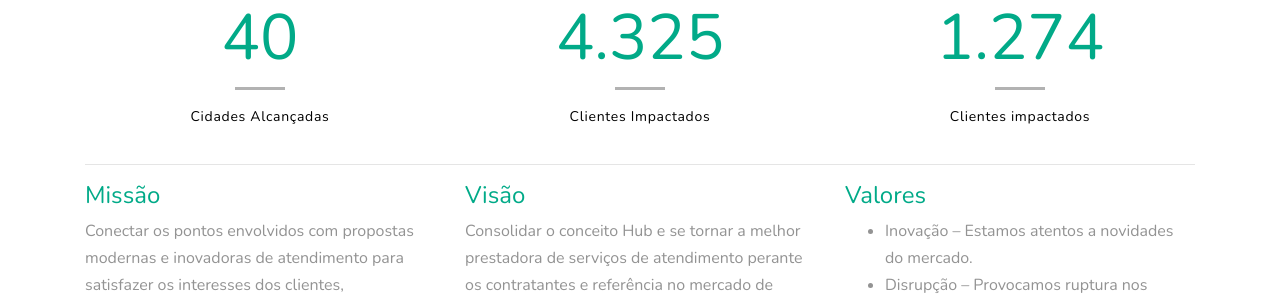
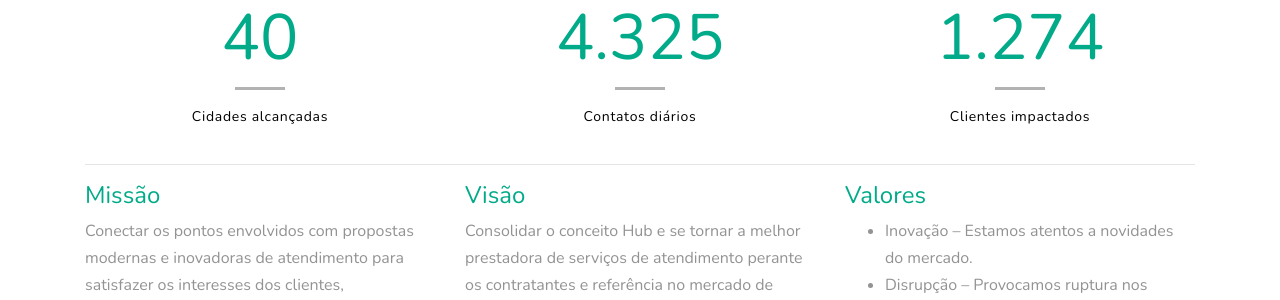
Before and after one commit to hub-atendimento/hub-atendimento, a Jekyll site: the page built from index.html, in a window 1280 px wide and 900 px high, scrolled down 1284 px. Shown: the part 153-453 px from the top of the window. Built offline with Jekyll 4.4.1, drawn with Linux system fonts in a browser that asks for light colours; some web fonts are replaced.

Commit message:
Some adjusts

```diff
--- a/_sections/about.html
+++ b/_sections/about.html
@@ -21,13 +21,13 @@
       <div class="col-md-4 mb-4 col-lg-0 col-lg-4">
         <div class="block-counter-1">
           <span class="number"><span data-number="52">52</span></span>
-          <span class="caption">Cidades Alcançadas</span>
+          <span class="caption">Cidades alcançadas</span>
         </div>
       </div>
       <div class="col-md-4 mb-4 col-lg-0 col-lg-4">
         <div class="block-counter-1">
           <span class="number"><span data-number="5600">5600</span></span>
-          <span class="caption">Clientes Impactados</span>
+          <span class="caption">Contatos diários</span>
         </div>
       </div>
       <div class="col-md-4 mb-4 col-lg-0 col-lg-4">
--- a/_sections/contact.html
+++ b/_sections/contact.html
@@ -10,28 +10,27 @@
     </div>
     <div class="row">
       <div class="col-lg-6 mb-5">
-        <form action="#" method="post">
+        <form onsubmit="sendMail()">
           <div class="form-group row">
             <div class="col-md-12">
-              <input type="text" class="form-control" placeholder="Nome">
+              <input type="text" class="form-control" placeholder="Nome" id="name">
             </div>
           </div>
 
           <div class="form-group row">
             <div class="col-md-12">
-              <input type="text" class="form-control" placeholder="E-mail">
+              <input type="email" class="form-control" placeholder="E-mail" id="email">
             </div>
           </div>
 
           <div class="form-group row">
             <div class="col-md-12">
-              <textarea name="" id="" class="form-control" placeholder="Deixe sua mensagem." cols="30"
-                rows="10"></textarea>
+              <textarea name="" id="message" class="form-control" placeholder="Deixe sua mensagem." cols="30" rows="10"></textarea>
             </div>
           </div>
           <div class="form-group row">
             <div class="col-md-6 ml-auto">
-              <input type="submit" class="btn btn-block btn-primary text-white py-3 px-5" value="Send Message">
+              <input type="submit" class="btn btn-block btn-primary text-white py-3 px-5" value="Enviar Mensagem">
             </div>
           </div>
         </form>
```
Also changed, not shown: other parts of _sections/contact.html (+24 -0 lines).
